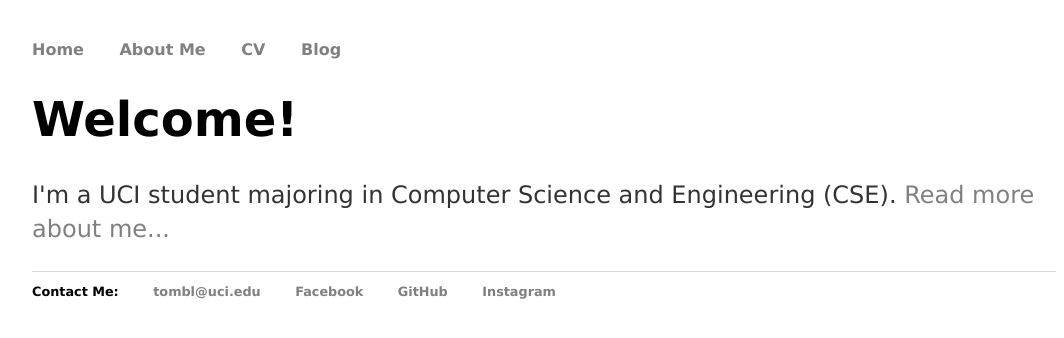
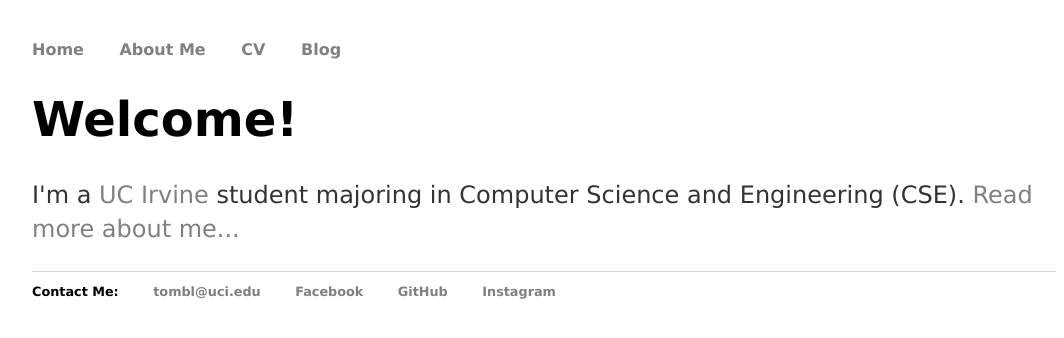
Before and after one commit to BTx123/BTx123.github.io, a Jekyll site: the page built from index.html, in a window 1280 px wide. Shown: the top 338 px of the page, without its empty margins (96-1160 px from the left). Built offline with Jekyll 4.4.1, drawn with Linux system fonts in a browser that asks for light colours.

Commit message:
Update with link to UCI

```diff
--- a/index.html
+++ b/index.html
@@ -6,6 +6,6 @@ title: Home | Brian Tom
 <div class="blurb">
     <h1>Welcome!</h1>
     <p>
-    	I'm a UCI student majoring in Computer Science and Engineering (CSE). <a href="/about">Read more about me...</a>
+    	I'm a <a href="https://uci.edu/">UC Irvine</a> student majoring in Computer Science and Engineering (CSE). <a href="/about">Read more about me...</a>
     </p>
 </div><!-- /.blurb -->
```
